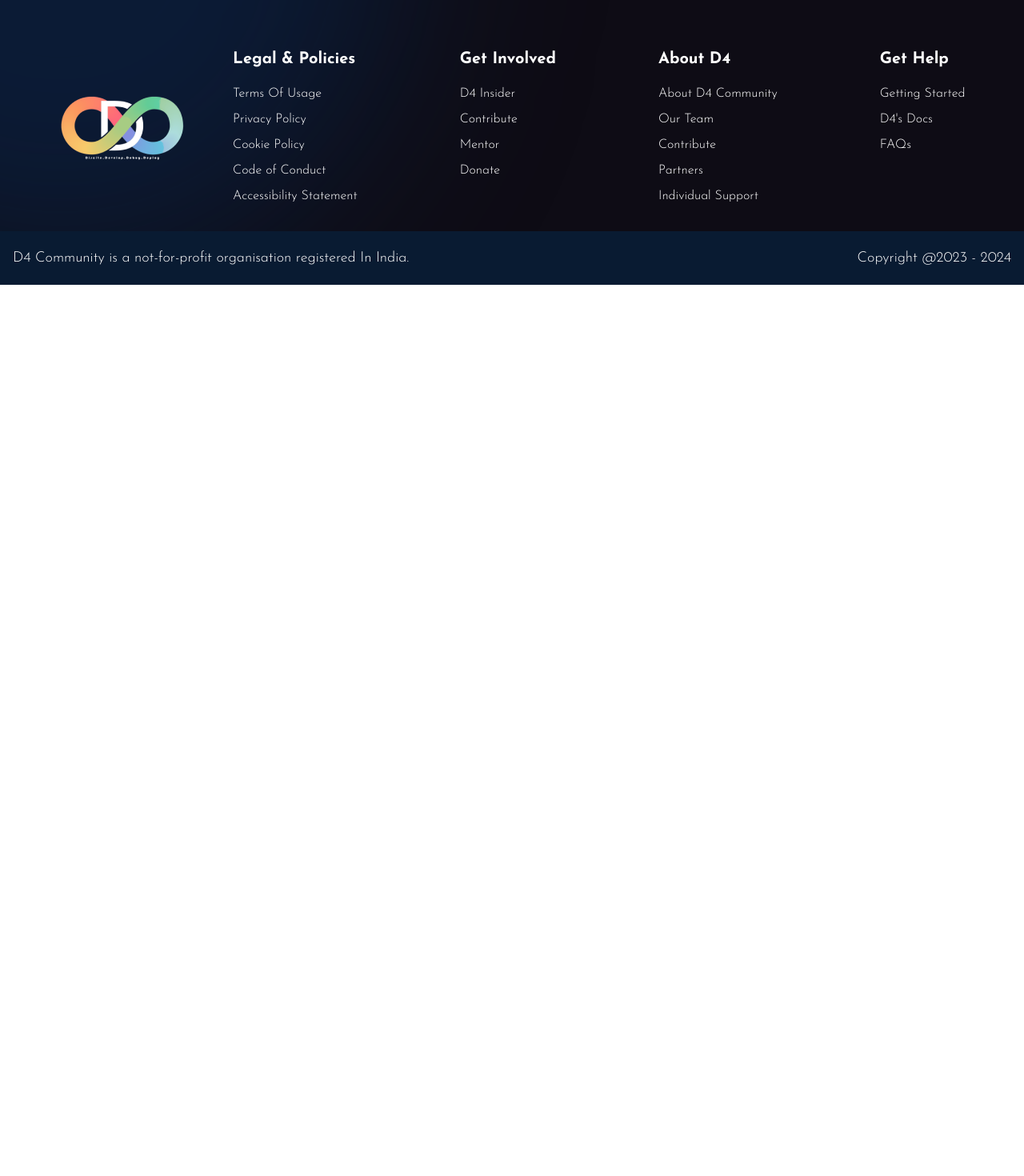
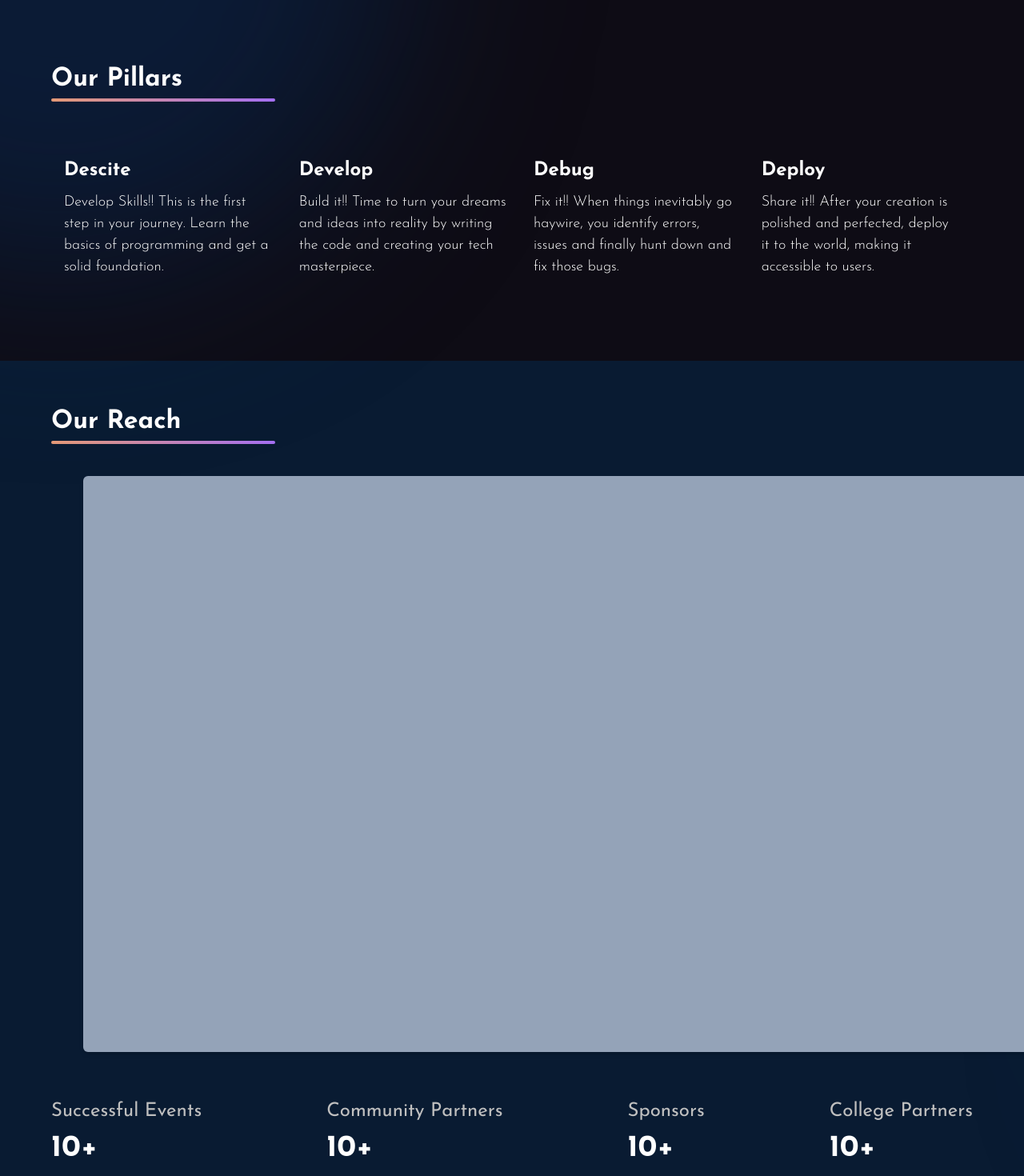
Before and after one commit to D4Community/D4-new-website, a Next.js app: page /about in a window 1280 px wide. Shown: the part 720-2190 px from the top of the page at 80% size. Before the commit the page ends 1076 px from the top, so only its background shows below. Built offline with nearby package versions, Linux system fonts and the light colour scheme.

Commit message:
added some about sections

```diff
--- a/app/(pages)/about/page.tsx
+++ b/app/(pages)/about/page.tsx
@@ -3,6 +3,8 @@ import Footer from "@/app/components/Footer";
 import HeroSection from "@/app/components/HeroSection";
 
 import aboutImg from "@/app/assets/images/abouthero.png"
+import { Heading } from "@/app/components/Headings";
+import Card from "@/app/components/Card";
 
 export default function AboutPAge() {
     return (
@@ -10,13 +12,17 @@ export default function AboutPAge() {
             <div className="container z-10 relative">
                 <AboutHeroSection />
             </div>
+            <ReachSection />
+            <div className="container z-10 relative">
+                <FounderSection />
+            </div>
             <Footer />
             <Background />
         </div>
     )
 }
 
-function AboutHeroSection () {
+function AboutHeroSection() {
     return (
         <div>
             <HeroSection
@@ -26,6 +32,82 @@ function AboutHeroSection () {
                 description2={"Our mission is to inspire and facilitate communication and collaboration among members of the tech community, share best practices, and promote technical expertise."}
                 description3={"We are dedicated to creating an inclusive environment that welcomes individuals of all skill levels, from absolute beginners to seasoned experts."}
             />
+
+            <div className="py-12">
+                <Heading
+                    title={"Our Pillars"}
+                />
+
+                <div className="flex py-10">
+                    <Card
+                        title={"Descite"}
+                        description={"Develop Skills!! This is the first step in your journey. Learn the basics of programming and get a solid foundation."}
+                    />
+
+                    <Card
+                        title={"Develop"}
+                        description={"Build it!! Time to turn your dreams and ideas into reality by writing the code and creating your tech masterpiece."}
+                    />
+
+                    <Card
+                        title={"Debug"}
+                        description={"Fix it!! When things inevitably go haywire, you identify errors, issues and finally hunt down and fix those bugs."}
+                    />
+
+                    <Card
+                        title={"Deploy"}
+                        description={"Share it!! After your creation is polished and perfected, deploy it to the world, making it accessible to users."}
+                    />
+                </div>
+            </div>
         </div>
     )
 }
+
+
+function ReachSection() {
+
+    const reachInfo = [{
+        title: "Successful Events",
+        reach: 10
+    }, {
+        title: "Community Partners",
+        reach: 10
+    }, {
+        title: "Sponsors",
+        reach: 10
+    }, {
+        title: "College Partners",
+        reach: 10
+    }]
+
+    return (
+        <div className="py-5 bg-[#091B32]">
+            <div className="container z-10 relative flex flex-col gap-10 py-8">
+                <div>
+                    <Heading title={"Our Reach"} />
+                </div>
+                <div className="bg-slate-400 w-[1280px] h-[720px] rounded-md shadow-md mx-10"></div>
+                <div className="flex justify-between pt-4">
+                    {reachInfo.map((prop, i) => {
+                        return (
+                            <div key={i}>
+                                <h1 className="text-[#BFBFBF] text-[24px]">{prop.title}</h1>
+                                <p className="font-bold text-[38px]">{prop.reach}+</p>
+                            </div>
+                        )
+                    })}
+                </div>
+            </div>
+        </div>
+    )
+}
+
+
+function FounderSection () {
+    return (
+        <div className="py-20">
+            <Heading title={"From D4 Founders"} />
+        </div>
+    )
+}
--- a/app/components/Card.tsx
+++ b/app/components/Card.tsx
@@ -2,9 +2,12 @@ import Image from "next/image";
 
 
 export default function Card({ src, title, description }: any) {
+
+
+
     return (
         <div className="p-4 flex flex-col gap-3">
-            <Image className="w-[72px]" src={src} alt="code icon" />
+            {src ? <Image className="w-[72px]" src={src} alt="code icon" /> : <span></span> }
             <div>
                 <h3 className="text-[24px] font-bold">{title}</h3>
                 <p className="text-[18px] font-light pt-2">{description}</p>
```
